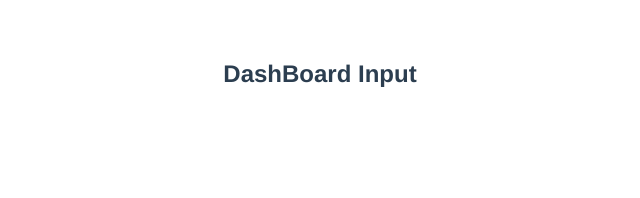
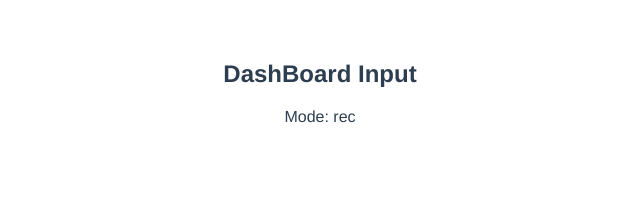
Before and after one commit to ac1989/movier, a Vue app: page /#/ in a window 1280 px wide. Shown: the top 198 px of the page, without its empty margins (320-960 px from the left). Built offline with nearby package versions, Linux system fonts and the light colour scheme.

Commit message:
init vuex

```diff
--- a/package.json
+++ b/package.json
@@ -13,8 +13,10 @@
     "lint": "eslint --ext .js,.vue src test/unit/specs"
   },
   "dependencies": {
+    "sinon": "^4.0.1",
     "vue": "^2.5.2",
-    "vue-router": "^3.0.1"
+    "vue-router": "^3.0.1",
+    "vuex": "^3.0.0"
   },
   "devDependencies": {
     "autoprefixer": "^7.1.2",
--- a/src/components/dashboard/Dashboard.vue
+++ b/src/components/dashboard/Dashboard.vue
@@ -1,6 +1,7 @@
 <template>
   <div class="dashboard">
     <mv-dashboard-input></mv-dashboard-input>
+    <p>Mode: {{ mode }}</p>
   </div>
 </template>
 
@@ -8,6 +9,11 @@
 import DashboardInput from './DashboardInput';
 
 export default {
+  computed: {
+    mode() {
+      return this.$store.getters.mode;
+    },
+  },
   components: {
     'mv-dashboard-input': DashboardInput,
   },
--- a/src/main.js
+++ b/src/main.js
@@ -1,5 +1,6 @@
 import Vue from 'vue';
 import App from './App';
+import store from './store/store';
 import router from './router';
 
 Vue.config.productionTip = false;
@@ -7,6 +8,7 @@ Vue.config.productionTip = false;
 /* eslint-disable no-new */
 new Vue({
   el: '#app',
+  store,
   router,
   render: h => h(App),
 });
--- /dev/null
+++ b/src/store/store.js
@@ -0,0 +1,15 @@
+import Vue from 'vue';
+import Vuex from 'vuex';
+import dummyData from '../data/data';
+
+Vue.use(Vuex);
+
+export default new Vuex.Store({
+  state: {
+    mode: 'rec',
+    recMovies: dummyData,
+  },
+  getters: {
+    mode: state => state.mode,
+  },
+});
```
